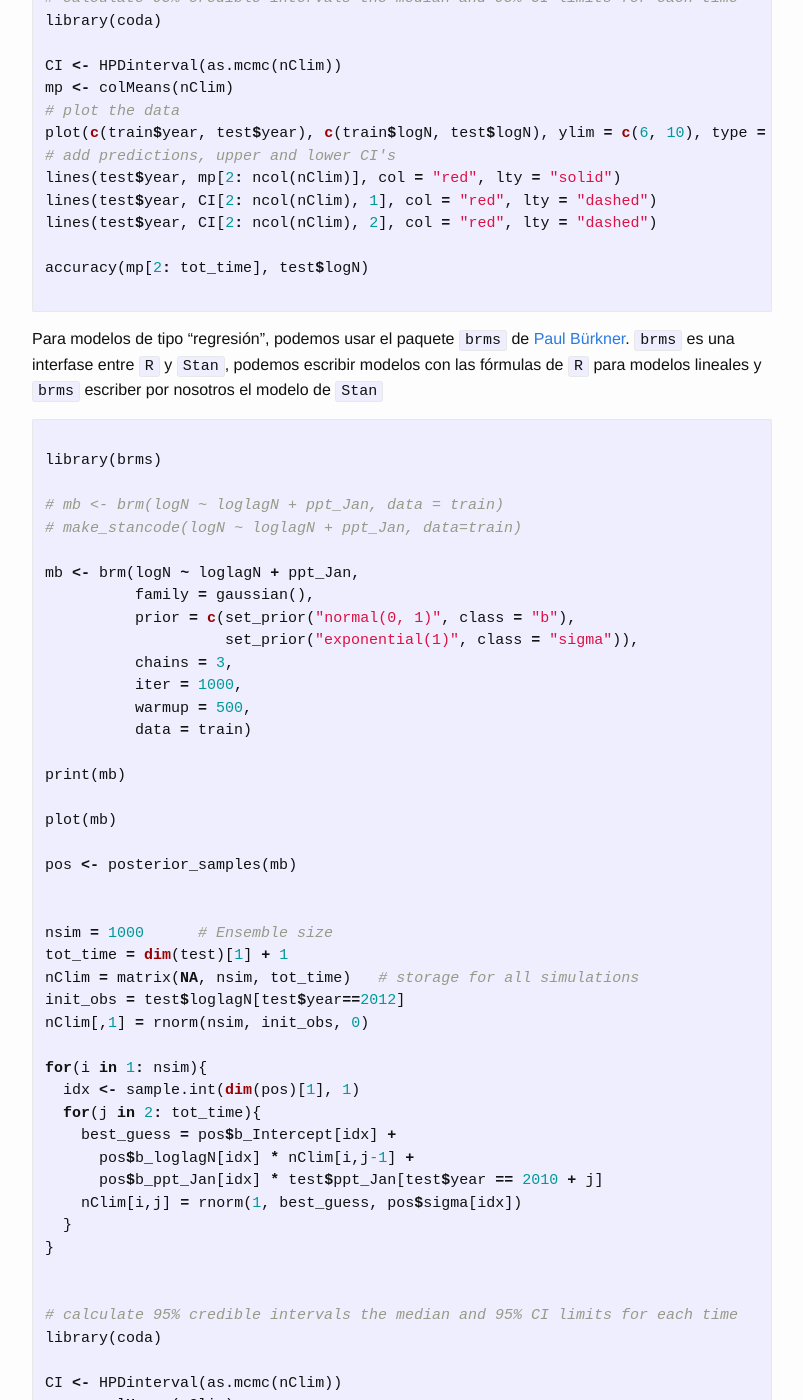
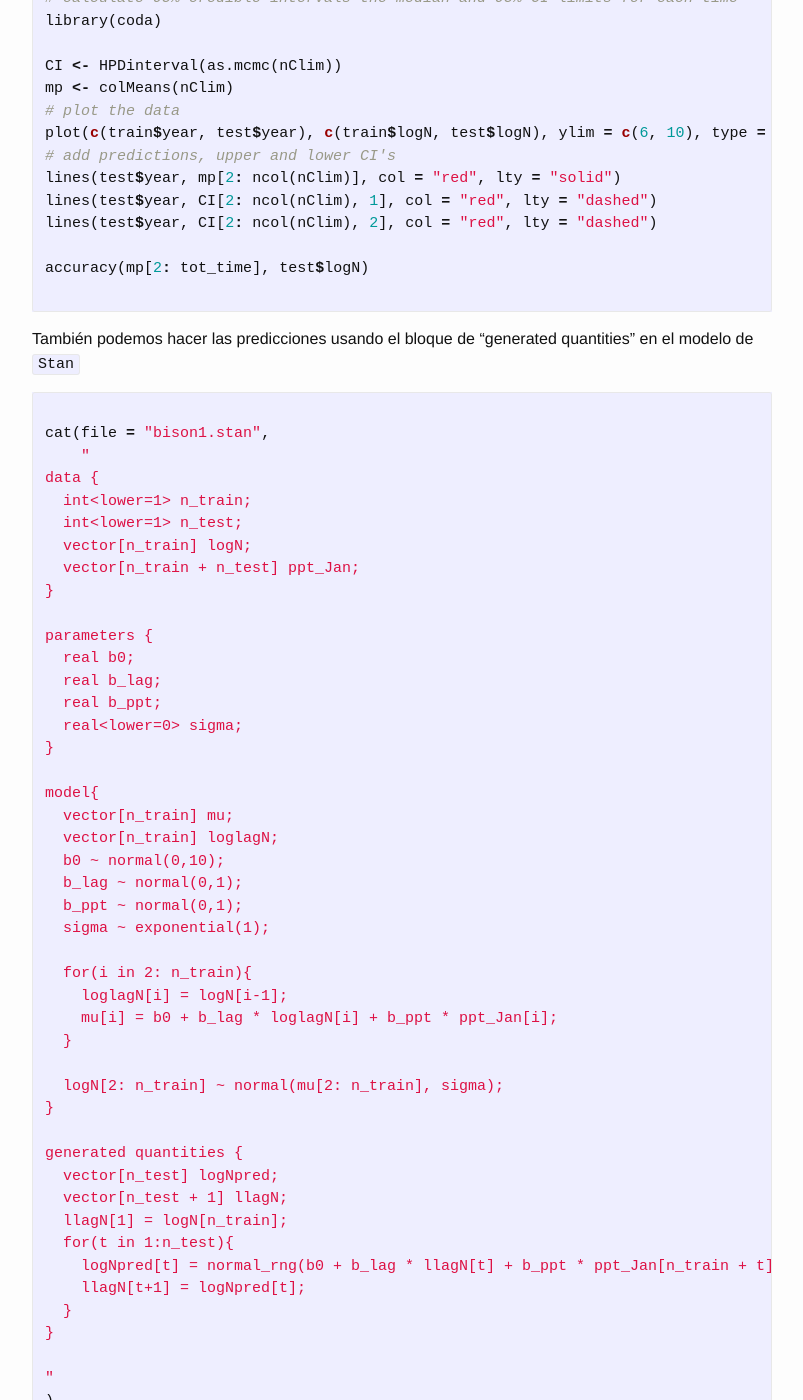
Before and after one commit to pbadler/forecasting-course-short, a Jekyll site: the page built from lectures/Bayes_in_practice.md, in a window 1280 px wide and 1400 px high, scrolled down 6737 px. Shown: the whole window, without its empty margins (238-1041 px from the left). Built offline with Jekyll 4.4.1, drawn with Linux system fonts in a browser that asks for light colours; a script that is not in the unit is left out; some of the changed text lies outside the part shown.

Commit message:
predictions with Stan

````diff
--- a/lectures/Bayes_in_practice.md
+++ b/lectures/Bayes_in_practice.md
@@ -309,6 +309,82 @@ lines(test$year, CI[2: ncol(nClim), 1], col = "red", lty = "dashed")
 lines(test$year, CI[2: ncol(nClim), 2], col = "red", lty = "dashed")
 
 accuracy(mp[2: tot_time], test$logN)
+
+```
+
+También podemos hacer las predicciones usando el bloque de "generated quantities" en el modelo de `Stan`
+
+```R
+
+cat(file = "bison1.stan",
+    "
+data {
+  int<lower=1> n_train;
+  int<lower=1> n_test;
+  vector[n_train] logN;
+  vector[n_train + n_test] ppt_Jan;
+}
+
+parameters {
+  real b0;
+  real b_lag;
+  real b_ppt;
+  real<lower=0> sigma;
+}
+
+model{
+  vector[n_train] mu;
+  vector[n_train] loglagN;
+  b0 ~ normal(0,10);
+  b_lag ~ normal(0,1);
+  b_ppt ~ normal(0,1);
+  sigma ~ exponential(1);
+
+  for(i in 2: n_train){
+    loglagN[i] = logN[i-1];
+    mu[i] = b0 + b_lag * loglagN[i] + b_ppt * ppt_Jan[i];
+  }
+
+  logN[2: n_train] ~ normal(mu[2: n_train], sigma);
+}
+
+generated quantities {
+  vector[n_test] logNpred;
+  vector[n_test + 1] llagN;
+  llagN[1] = logN[n_train];
+  for(t in 1:n_test){
+    logNpred[t] = normal_rng(b0 + b_lag * llagN[t] + b_ppt * ppt_Jan[n_train + t], sigma);
+    llagN[t+1] = logNpred[t];
+  }
+}
+
+"
+)
+
+bison1_dat <- list(n_train = dim(btrain)[1],
+                   n_test = dim(test)[1],
+                  logN = log(btrain$N),
+                  ppt_Jan = bison_wNA$ppt_Jan)
+
+fit <- stan(file = 'bison1.stan', data = bison1_dat,
+            iter = 1000, thin = 1, chains = 3)
+
+print(fit)
+
+fit_summary <- summary(fit)$summary
+logNpred <- fit_summary[grepl("logNpred", rownames(fit_summary)),]
+
+plot(bb_wide$year, log(bb_wide$N),
+     ylim=c(6,10), type ="l",
+     xlab= "year", ylab = "log N")
+lines(test$year, logNpred[, 1],
+      col = "red")
+lines(test$year, logNpred[, 4],
+      col = "red", lty = "dashed")
+lines(test$year, logNpred[, 8],
+      col = "red", lty = "dashed")
+
+accuracy( as.numeric( logNpred[,1] ), test$logN)
 
 ```
 
````
Also changed, not shown: other parts of lectures/Bayes_in_practice.md (+1 -1 lines).
